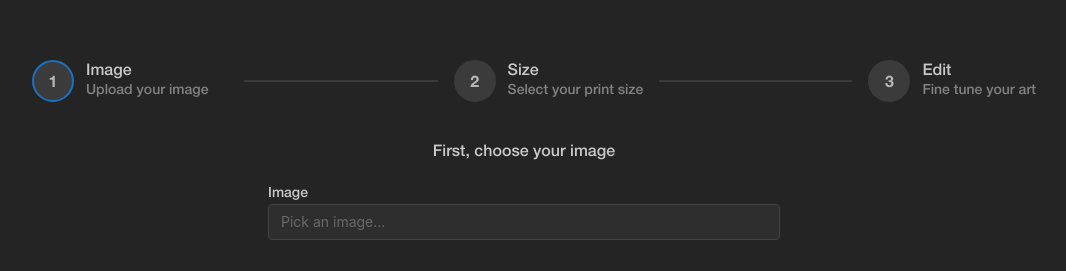
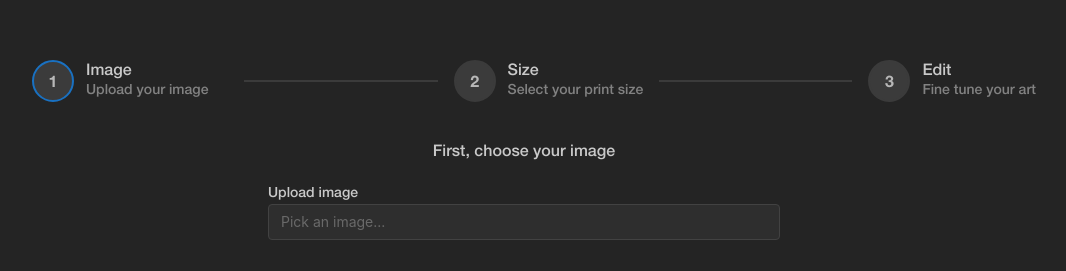
Before and after one commit to rudydelorenzo/pantonify, a Next.js app: page / in a window 1280 px wide. Shown: the part 218-489 px from the top of the page, without its empty margins (116-1182 px from the left). Built offline with nearby package versions, Linux system fonts and the light colour scheme.

Commit message:
feat: 🎸 image size in state

```diff
--- a/src/app/components/ArtDisplay.tsx
+++ b/src/app/components/ArtDisplay.tsx
@@ -74,26 +74,10 @@ export const ArtDisplay = ({
     svgRef: RefObject<SVGSVGElement>;
 }): ReactNode => {
     const [paddingSize, setPaddingSize] = useState<Size>({ w: 0, h: 0 });
-    const [realImageSize, setRealImageSize] = useState<Size>({ w: 0, h: 0 });
     const [imageOffset, setImageOffset] = useState<Size>({ w: 0, h: 0 });
     const { pixelSize, ppi } = useCanvasStore();
-    const { imageUrl, topText, bottomText, dateText, margin } =
-        useConfigStore();
+    const { image, topText, bottomText, dateText, margin } = useConfigStore();
     const imageElementRef = useRef<SVGImageElement>(null);
-
-    useEffect(() => {
-        const imgElementTemporary = new Image();
-        if (imageUrl) {
-            imgElementTemporary.src = imageUrl;
-        }
-        imgElementTemporary.onload = () => {
-            setRealImageSize({
-                w: imgElementTemporary.width,
-                h: imgElementTemporary.height,
-            });
-        };
-        setImageOffset({ h: 0, w: 0 });
-    }, [imageUrl]);
 
     useEffect(() => {
         console.log(margin);
@@ -104,7 +88,8 @@ export const ArtDisplay = ({
     }, [margin, ppi]);
 
     const handleDrag = (e: MouseEvent) => {
-        const maxOffsets = computeMaximumOffsets(realImageSize, imageFrameSize);
+        if (!image?.size) return;
+        const maxOffsets = computeMaximumOffsets(image.size, imageFrameSize);
         const newProspectiveOffsets = {
             w: Math.min(
                 Math.max(
@@ -128,7 +113,7 @@ export const ArtDisplay = ({
         onDrag: handleDrag,
     });
 
-    const shouldRender = imageUrl && imageUrl !== "" && pixelSize;
+    const shouldRender = image && image.url && pixelSize;
 
     if (!shouldRender) {
         return (
@@ -190,11 +175,11 @@ export const ArtDisplay = ({
                 </clipPath>
             </defs>
             <image
-                href={imageUrl}
+                href={image.url}
                 ref={imageElementRef}
                 x={paddingSize.w + imageOffset.w}
                 y={paddingSize.h + imageOffset.h}
-                {...computeImageDimensions(realImageSize, imageFrameSize)}
+                {...computeImageDimensions(image.size, imageFrameSize)}
                 clipPath={"url(#image-mask)"}
                 style={{ cursor: "move" }}
             />
--- a/src/app/components/editor/ImageUploader.tsx
+++ b/src/app/components/editor/ImageUploader.tsx
@@ -1,5 +1,5 @@
 import { ComponentProps, ReactNode, useState } from "react";
-import { Alert, FileInput } from "@mantine/core";
+import { Alert, FileInput, Loader } from "@mantine/core";
 import { blobToURI } from "@/app/helpers";
 import { useConfigStore } from "@/app/stores/config";
 
@@ -8,8 +8,10 @@ export const ImageUploader = ({
 }: {
     fileInputProps?: ComponentProps<typeof FileInput>;
 }): ReactNode => {
-    const { setImageUrl } = useConfigStore();
+    const { setImage } = useConfigStore();
     const [error, setError] = useState<string | null>(null);
+    const [uploading, setUploading] = useState<boolean>(false);
+
     const handleFileChange = async (payload: File | File[] | null) => {
         if (Array.isArray(payload)) {
             setError("Please select one image!");
@@ -17,9 +19,12 @@ export const ImageUploader = ({
         }
         if (payload) {
             setError(null);
-            setImageUrl((await blobToURI(payload)) || "");
+            setUploading(true);
+            await setImage((await blobToURI(payload)) || null);
+            setUploading(false);
         }
     };
+
     return (
         <>
             {error && (
@@ -28,9 +33,12 @@ export const ImageUploader = ({
                 </Alert>
             )}
             <FileInput
-                label={"Image"}
+                label={"Upload image"}
                 placeholder={"Pick an image..."}
                 onChange={handleFileChange}
+                disabled={uploading}
+                accept={"image/png,image/jpeg"}
+                leftSection={uploading ? <Loader size={"sm"} /> : undefined}
                 {...fileInputProps}
             />
         </>
--- a/src/app/helpers.ts
+++ b/src/app/helpers.ts
@@ -232,3 +232,22 @@ export const exportAndSaveImage = async (
         }
     });
 };
+
+export const getRealImageSize = async (
+    imageUrl: string | null,
+): Promise<Size> => {
+    return new Promise((resolve) => {
+        const imgElementTemporary = new Image();
+        if (imageUrl) {
+            imgElementTemporary.src = imageUrl;
+        } else {
+            return null;
+        }
+        imgElementTemporary.onload = () => {
+            resolve({
+                w: imgElementTemporary.width,
+                h: imgElementTemporary.height,
+            });
+        };
+    });
+};
--- a/src/app/page.tsx
+++ b/src/app/page.tsx
@@ -23,7 +23,7 @@ const STEPS = 3;
 
 export default function Home() {
     const { printSize } = useCanvasStore();
-    const { imageUrl } = useConfigStore();
+    const { image } = useConfigStore();
     const [active, setActive] = useState(0);
     const nextStep = () =>
         setActive((current) => (current < STEPS - 1 ? current + 1 : current));
@@ -33,7 +33,7 @@ export default function Home() {
 
     useEffect(() => {
         if (active === 0) {
-            if (imageUrl === "") setNextButtonDisabled(true);
+            if (!image) setNextButtonDisabled(true);
             else setNextButtonDisabled(false);
         } else if (active === 1) {
             if (!printSize) setNextButtonDisabled(true);
@@ -41,7 +41,7 @@ export default function Home() {
         } else if (active === 2) {
             setNextButtonDisabled(true);
         }
-    }, [active, imageUrl, printSize]);
+    }, [active, image, printSize]);
 
     return (
         <Center mih={"100vh"} miw={"100%"}>
@@ -63,9 +63,9 @@ export default function Home() {
                                     <Text ta={"center"}>
                                         First, choose your image
                                     </Text>
-                                    {imageUrl && (
+                                    {image && (
                                         <Image
-                                            src={imageUrl}
+                                            src={image.url}
                                             alt={"Image preview"}
                                             fit={"contain"}
                                             mah={"30vh"}
--- a/src/app/stores/config.ts
+++ b/src/app/stores/config.ts
@@ -1,38 +1,45 @@
-import { ValueWithUnit } from "@/app/types";
+import { ImageType, Size, ValueWithUnit } from "@/app/types";
 import { create } from "zustand/react";
 import {
     DEFAULT_MARGIN_SIZE,
     DEFAULT_UNIT,
     MARGIN_PRESETS,
 } from "@/app/constants";
+import { getRealImageSize } from "@/app/helpers";
 
 type ConfigStoreState = {
-    imageUrl: string;
+    image: null | ImageType;
     topText: string;
     bottomText: string;
     dateText: string;
     margin: ValueWithUnit;
+    offsets: Size;
 };
 
 type ConfigStoreAction = {
-    setImageUrl: (url: ConfigStoreState["imageUrl"]) => void;
+    setImage: (url: string | null) => Promise<void>;
     setTopText: (text: ConfigStoreState["topText"]) => void;
     setBottomText: (text: ConfigStoreState["bottomText"]) => void;
     setDateText: (text: ConfigStoreState["dateText"]) => void;
     setMargin: (amount: ConfigStoreState["margin"]) => void;
+    setOffsets: (offsets: ConfigStoreState["offsets"]) => void;
 };
 
 export const useConfigStore = create<ConfigStoreState & ConfigStoreAction>(
     (set) => ({
-        imageUrl: "",
+        image: null,
         topText: "",
         bottomText: "",
         dateText: "",
         margin: MARGIN_PRESETS[DEFAULT_MARGIN_SIZE][DEFAULT_UNIT],
-        setImageUrl: (url) => {
-            set(() => ({
-                imageUrl: url,
-            }));
+        offsets: { w: 0, h: 0 },
+        setImage: async (url) => {
+            const imageSize = await getRealImageSize(url);
+            set(() => {
+                // setImageOffset({ h: 0, w: 0 });
+                if (!url) return { image: null };
+                return { image: { url: url, size: imageSize } };
+            });
         },
         setTopText: (text) => {
             set(() => ({
@@ -54,5 +61,10 @@ export const useConfigStore = create<ConfigStoreState & ConfigStoreAction>(
                 margin: amount,
             }));
         },
+        setOffsets: (offsets) => {
+            set(() => ({
+                offsets,
+            }));
+        },
     }),
 );
--- a/src/app/types.ts
+++ b/src/app/types.ts
@@ -6,6 +6,11 @@ export type OrientationType = (typeof ORIENTATIONS)[keyof typeof ORIENTATIONS];
 export type Size = {
     w: number;
     h: number;
+};
+
+export type ImageType = {
+    url: string;
+    size: Size;
 };
 
 export type ValueWithUnit = {
```
